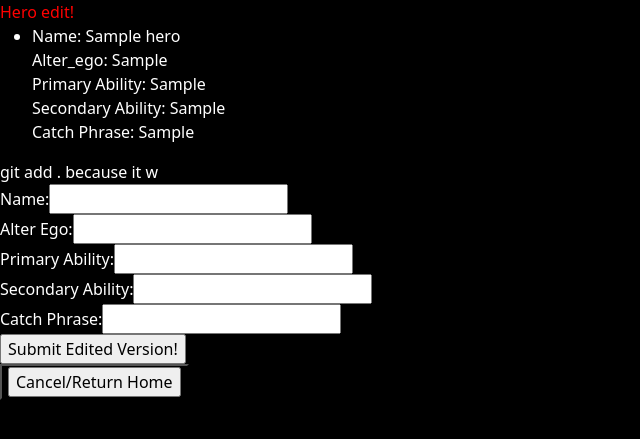
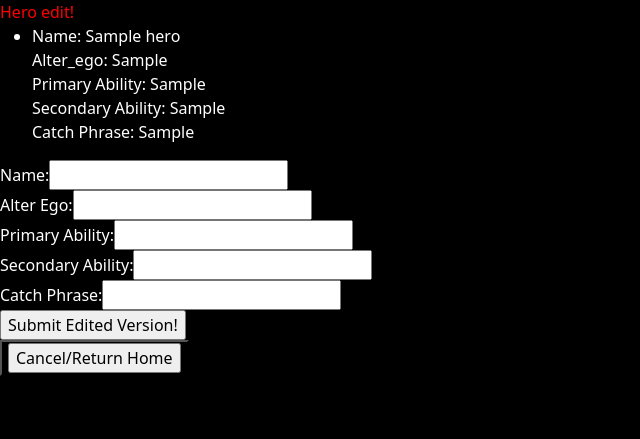
Before and after one commit to plumtree87/superheroes, a Django app: page /heroes/edit/1 in a window 1280 px wide. Shown: the top 439 px of the page, without its empty margins (0-640 px from the left). Run offline with Django 3.2, Linux system fonts and the light colour scheme; tables that the repository leaves empty hold one stand-in row (values such as "Sample post").

Commit message:
Removed some unintended text I typed into the file that wasn't suppose to be there.

```diff
--- a/superhero_database/heroes/templates/heroes/edit.html
+++ b/superhero_database/heroes/templates/heroes/edit.html
@@ -20,7 +20,7 @@
         <h>Secondary Ability: {{details.secondary_ability}} <br> </h>
         <h>Catch Phrase: {{details.catch_phrase}}<br> </h>
     </li>
-</ul>git add . because it w
+</ul>
 <form action="{% url 'heroes:edit' details.id %}" method="post">
     {% csrf_token %}
     Name:<input type="text" name="name" id="name"><br>
```
